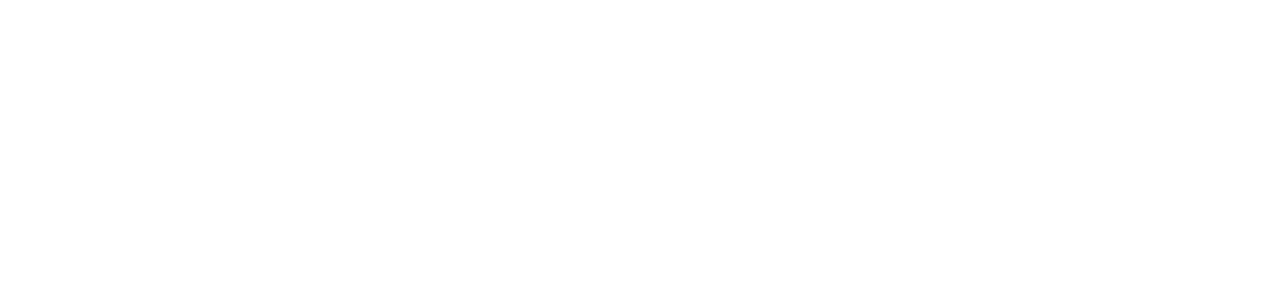
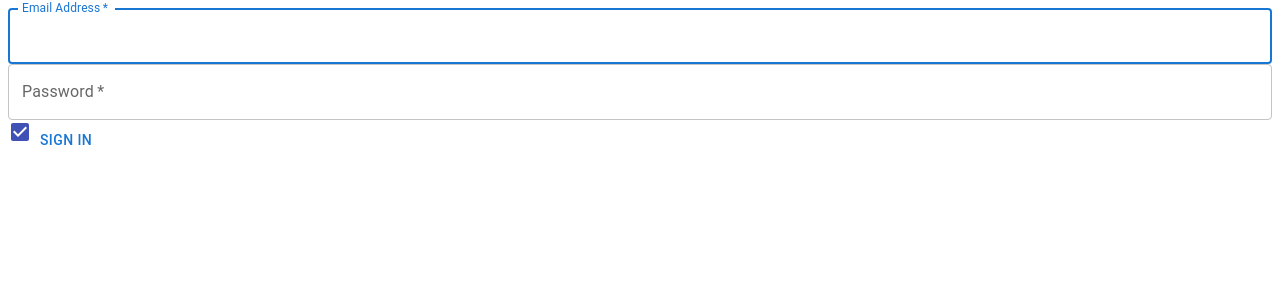
Before and after one commit to organization-hyun/memorization-front, a React (Create React App) app: page /login in a window 1280 px wide. Before the commit this address had no page. Shown: the top 300 px of the page. Built offline with nearby package versions, Linux system fonts and the light colour scheme.

Commit message:
임시 Login 컴포넌트 추가

```diff
--- a/src/App.js
+++ b/src/App.js
@@ -2,11 +2,13 @@
 import {BrowserRouter, Route, Routes} from "react-router-dom";
 import Home from "./routes/Home";
 import Detail from "./routes/Detail";
+import Login from "./routes/Login";
 
 function App() {
     return (
         <BrowserRouter>
             <Routes>
+              <Route path="/login" element={<Login/>}></Route>
                 <Route path="/" element={<Home/>}/>
                 // TODO 실제 용어집 이름 전달 필요
                 <Route path="/glossaries/:id" element={<Detail title={"테스트"}/>}/>
--- a/src/Glossary.js
+++ b/src/Glossary.js
@@ -2,7 +2,7 @@
 import {InputBase, ListItemSecondaryAction, ListItemText} from "@material-ui/core";
 import {ListItemButton} from "@mui/material";
 import {Link} from "react-router-dom";
-import Button from "./common/Button";
+import Button from '@mui/material/Button';
 
 const Glossary = ({glossary, update, remove}) => {
 
@@ -45,9 +45,7 @@
                 </ListItemText>
 
                 <ListItemSecondaryAction>
-                    <Button
-                        onClick={deleteEventHandler}
-                        color="black">삭제</Button>
+                    <Button variant="outlined" onClick={deleteEventHandler}>삭제</Button>
                 </ListItemSecondaryAction>
             </ListItemButton>
         </Link>
--- a/src/routes/Home.js
+++ b/src/routes/Home.js
@@ -48,7 +48,6 @@
     }
 
     return (
-        <div className="Main">
             <Container maxWidth="md">
                 <AddGlossary glossaries={glossaries} add={add}/>
                 <div className="GlossaryList">
@@ -61,7 +60,6 @@
                     </Paper>
                 </div>
             </Container>
-        </div>
     );
 
 }
--- /dev/null
+++ b/src/routes/Login.js
@@ -0,0 +1,30 @@
+import {TextField} from "@mui/material";
+import Button from "@mui/material/Button";
+import {CheckBox} from "@material-ui/icons";
+
+function Login() {
+  return (
+    <div>
+      <TextField
+        label="Email Address"
+        required
+        fullWidth
+        name="email"
+        autoComplete="email"
+        autoFocus
+      />
+      <TextField
+        label="Password"
+        type="password"
+        required
+        fullWidth
+        name="password"
+        autoComplete="current-password"
+      />
+      <CheckBox value="remember" color="primary"/>
+      <Button type="submit">Sign in</Button>
+    </div>
+  );
+}
+
+export default Login;
```
